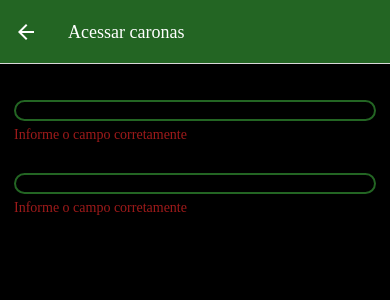
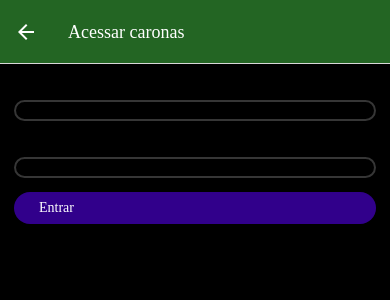
Before and after one commit to XandaoTP/Pj-4, a React Native app in the folder AppEcoTaxi/: screen /Login in a window 390 px wide. Shown: the top 300 px of the page. Built offline with nearby package versions, Linux system fonts and the light colour scheme.

Commit message:
implementa validacao com yup e formik

```diff
--- a/AppEcoTaxi/package.json
+++ b/AppEcoTaxi/package.json
@@ -13,12 +13,15 @@
     "@react-navigation/native": "^6.0.11",
     "@react-navigation/native-stack": "^6.7.0",
     "@react-navigation/stack": "^6.2.2",
+    "formik": "^2.2.9",
     "link": "^1.5.0",
     "react": "18.0.0",
     "react-native": "^0.69.1",
     "react-native-safe-area-context": "^4.3.1",
     "react-native-screens": "^3.15.0",
-    "react-native-svg": "^12.3.0"
+    "react-native-svg": "^12.3.0",
+    "yuo": "^0.0.1",
+    "yup": "^0.32.11"
   },
   "devDependencies": {
     "@babel/core": "^7.12.9",
--- a/AppEcoTaxi/src/components/custombutton/index.tsx
+++ b/AppEcoTaxi/src/components/custombutton/index.tsx
@@ -5,6 +5,7 @@ import { CustomText } from "../customtext";
 type Props = TouchableOpacityProps & {
     variant?: 'primary' | 'success'
     size?: 'md' | 'lg'
+    loading?: boolean
 }
 
 export function CustomButton ({children, variant = 'primary', size = 'md', ...otherProps}: Props ) {
--- a/AppEcoTaxi/src/components/inputFormField/index.tsx
+++ b/AppEcoTaxi/src/components/inputFormField/index.tsx
@@ -7,6 +7,7 @@ type Props = {
     error?: string;
     isInvalid?: boolean;
     isValid?: boolean;
+    loading?: boolean;
 } & TextInputProps;
 
 export function InputFormField ({label, error, isInvalid = false, isValid = false, ...otherProps}: Props) {
@@ -14,7 +15,8 @@ export function InputFormField ({label, error, isInvalid = false, isValid = fals
         <View style={styles.spaceView}>
             <CustomText style={styles.label}>{label}</CustomText>
             <TextInput style={[styles.input, isInvalid ? styles.invalidInput : {}, isValid ? styles.validInput : {}]} {...otherProps} />
-            {error && <CustomText style={styles.errorText}>Informe o campo corretamente</CustomText> }
+            {isInvalid && error && (
+            <CustomText style={styles.errorText}>{error}</CustomText> )}
         </View>
     )
 }
--- a/AppEcoTaxi/src/screens/login/index.tsx
+++ b/AppEcoTaxi/src/screens/login/index.tsx
@@ -1,31 +1,54 @@
-import React, { useState } from "react";
+import React from "react";
+import { Formik, useFormik } from "formik";
 import { StyleSheet, Text, TextInput } from "react-native";
 import { Container } from "../../components/Container";
 import { InputFormField } from "../../components/inputFormField";
+import { CustomButton } from "../../components/custombutton";
+import * as yup from 'yup';
 
+type InputValues = {
+    email: string
+    password: string
+}
 
 export function LoginScreenView () {
-    const [inputValue, setInputValue] = useState('')
+    const formik = useFormik<InputValues>({
+        initialValues: {
+            email: '',
+            password: ''
+        },
+        validationSchema: yup.object().shape({
+            email: yup.string().required('Informe seu acesso.').email('Informe um acesso válido.'),
+            password: yup.string().required('Informe a senha.')
+        }),
+        onSubmit: async (values) => {
+
+        },
+    });
+    const getInputProps = (InputName: keyof InputValues) => ({
+        value: formik.values[InputName],
+        onChangeText: formik.handleChange(InputName),
+        onBlur: formik.handleBlur(InputName),
+        error: formik.errors[InputName],
+        isValid: formik.touched[InputName] && !formik.errors[InputName],
+        isInvalid: formik.touched[InputName] && !!formik.errors[InputName]
+        });
     return(
         <Container padding>
             <InputFormField
+            {...getInputProps('email')}
             label='Usuário'
             placeholder="Digite seu usuário "
-            value={inputValue}
-            onChangeText={newInputValue => setInputValue(newInputValue)}
-            keyboardType= {'twitter'}
-            error='s'
-            isValid
+            keyboardType= {'email-address'}
             />
              <InputFormField
-            label='Usuário'
-            placeholder="Digite seu usuário "
-            value={inputValue}
-            onChangeText={newInputValue => setInputValue(newInputValue)}
+            {...getInputProps('password')}
+            label='Senha'
+            placeholder="Digite sua senha."
             keyboardType= {'twitter'}
-            error='s'
-            isValid
+            secureTextEntry
             />
+            <CustomButton onPress={formik.handleSubmit} disabled={formik.isValidating || formik.isSubmitting} loading={formik.isValidating || formik.isSubmitting}>Entrar</CustomButton>
         </Container>
     )
 }
```
Also changed, not shown: 1 other file (tests, documents, lock files or other folders).
